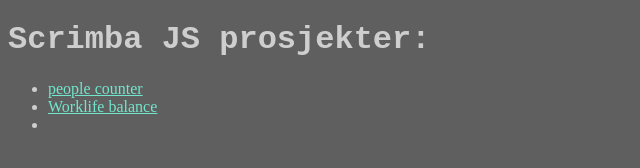
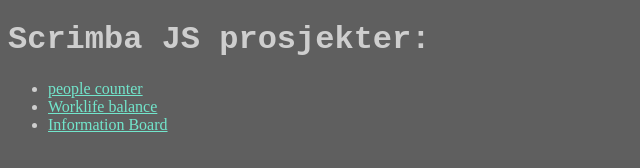
Before and after one commit to lalzy/Scrimba, a plain HTML site: page index.html in a window 1280 px wide. Shown: the whole page, without its empty margins (0-640 px from the left). Drawn offline with Linux system fonts and the light colour scheme.

Commit message:
Fixed forgotten a-text

```diff
--- a/index.html
+++ b/index.html
@@ -11,7 +11,7 @@
     <ul>
         <li><a href="./people counter/index.html">people counter</a></li>
         <li><a href="./Worklife Balance/index.html">Worklife balance</a></li>
-        <li><a href="./Information Board/index.html"></a></li>
+        <li><a href="./Information Board/index.html">Information Board</a></li>
     </ul>
 </body>
 </html>
```
